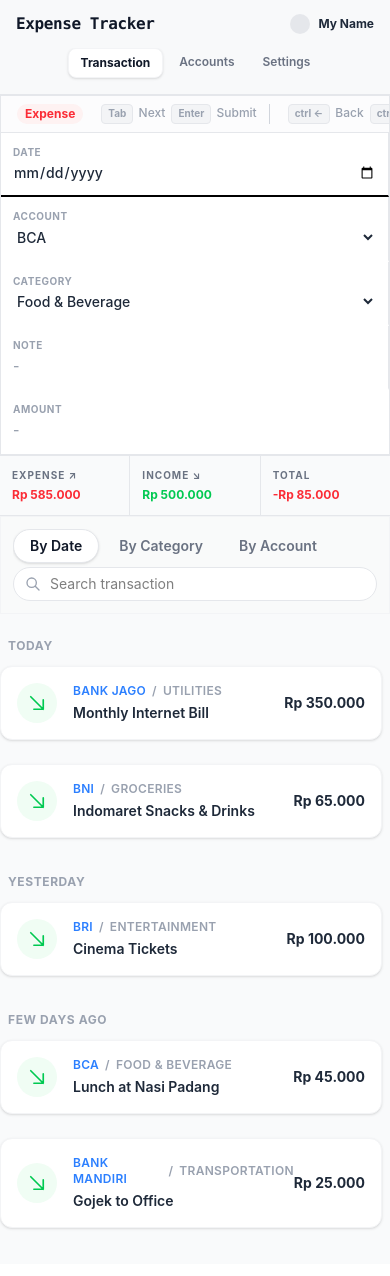
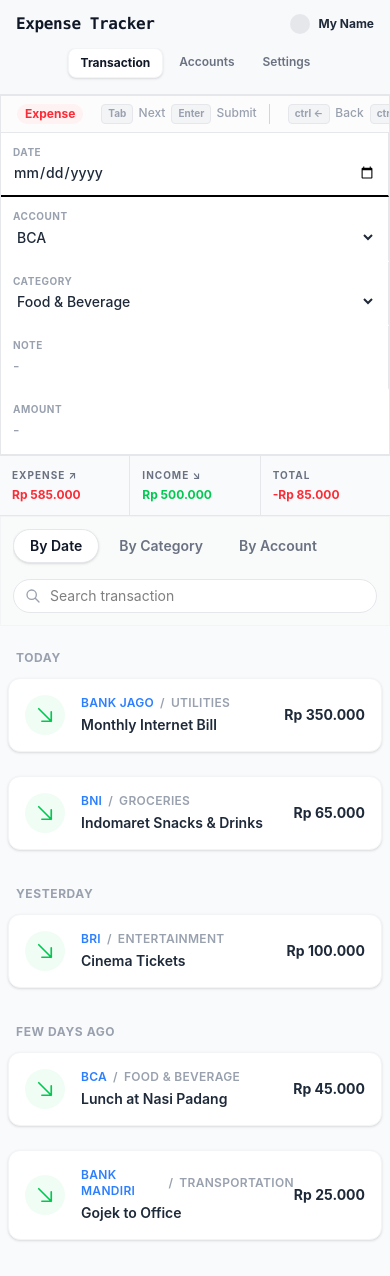
Before and after one commit to 19623248Git/Hangry_fe_internship_case_study, a React (Vite) app: page /transactions in a window 390 px wide. Built offline with nearby package versions, Linux system fonts and the light colour scheme.

Commit message:
style: fixed some padding issues

```diff
--- a/src/components/expense_list.tsx
+++ b/src/components/expense_list.tsx
@@ -84,7 +84,7 @@ export default function ExpenseList({ expensesList }: expensesListProp){
                         {/* filterbar or smth idk */}
                         <div className="flex flex-col sm:flex-row sm:items-center justify-between bg-gray-50/80 p-3 border border-gray-100 mb-6">
 
-                                <div className="flex space-x-1 overflow-x-auto w-full sm:w-auto pb-1 sm:pb-0">
+                                <div className="flex space-x-1 overflow-x-auto w-full sm:w-auto pb-4 sm:pb-0">
                                 {CAT_FILTERS.map((filter) => (
                                         <button
                                                 key={filter}
@@ -119,7 +119,7 @@ export default function ExpenseList({ expensesList }: expensesListProp){
                         </div>
 
                         {/* The actual list */}
-                        <div className="w-full max-w-3xl mx-auto overflow-y-auto pr-2">
+                        <div className="w-full max-w-3xl mx-auto overflow-y-auto px-2">
                                 {groupedExpenseEntries.map(([groupName, expensesInGroup]) => (
                                         <div key={groupName} className="mb-6">
                                                 <div className="mb-3 px-2">
```
